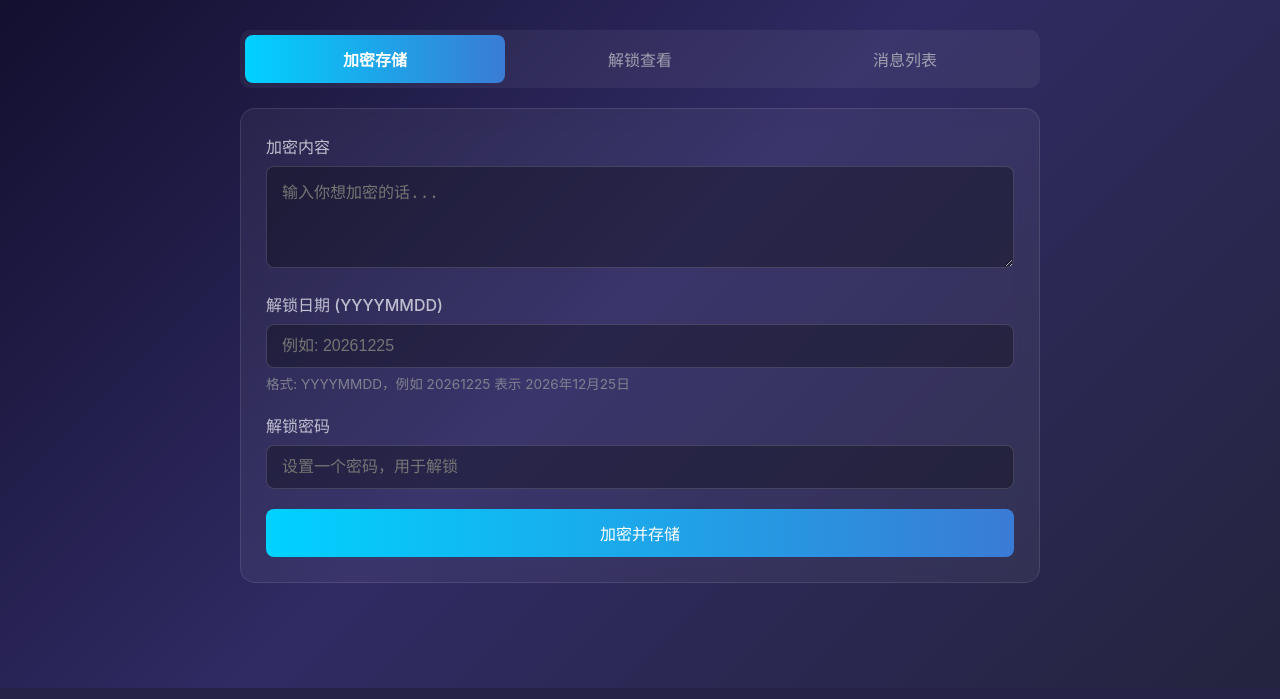
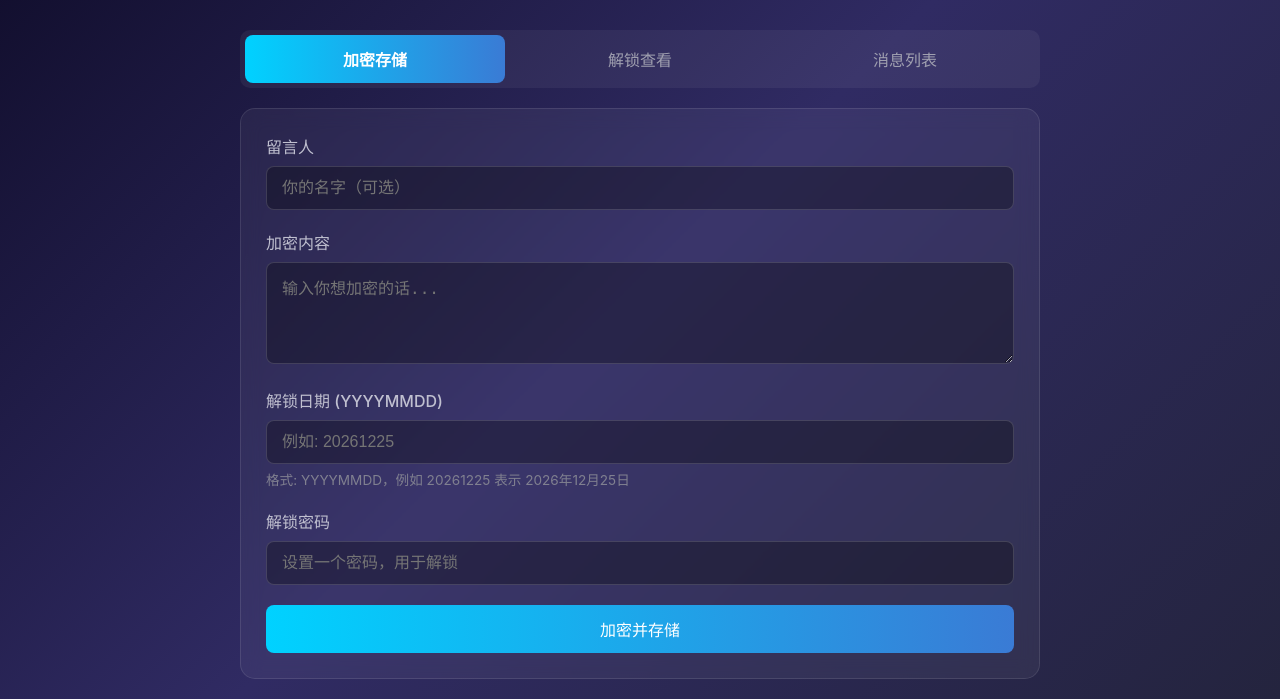
Before and after one commit to wakerwang/time-lock, a Flask app: page / in a window 1280 px wide. Shown: the part 112-811 px from the top of the page. Run offline with Flask 3, Linux system fonts and the light colour scheme.

Commit message:
Add name field for messages

```diff
--- a/app.py
+++ b/app.py
@@ -10,7 +10,12 @@ def index():
 @app.route("/api/encrypt", methods=["POST"])
 def encrypt():
     data = request.json
-    result = crypto.encrypt_message(data["content"], data["unlock_date"], data["password"])
+    result = crypto.encrypt_message(
+        data["content"],
+        data["unlock_date"],
+        data["password"],
+        data.get("name", "")
+    )
     return jsonify(result)
 
 @app.route("/api/decrypt", methods=["POST"])
--- a/crypto.py
+++ b/crypto.py
@@ -32,7 +32,7 @@ def _save_data(data: dict):
         json.dump(data, f, ensure_ascii=False, indent=2)
 
 
-def encrypt_message(content: str, unlock_date: str, password: str) -> dict:
+def encrypt_message(content: str, unlock_date: str, password: str, name: str = "") -> dict:
     """
     加密消息并存储。
     unlock_date 格式: YYYYMMDD
@@ -52,6 +52,7 @@ def encrypt_message(content: str, unlock_date: str, password: str) -> dict:
         "salt": base64.b64encode(salt).decode("utf-8"),
         "unlock_date": unlock_date,
         "created_at": created_at,
+        "name": name,
     }
     _save_data(data)
 
@@ -107,6 +108,7 @@ def list_messages() -> list:
         is_unlocked = now >= unlock_date
         result.append({
             "id": msg_id,
+            "name": msg.get("name", ""),
             "unlock_date": msg["unlock_date"],
             "created_at": msg["created_at"],
             "is_unlocked": is_unlocked,
--- a/templates/index.html
+++ b/templates/index.html
@@ -21,6 +21,10 @@
 
         <div id="encrypt-tab" class="tab-content active">
             <form id="encrypt-form">
+                <div class="form-group">
+                    <label for="name">留言人</label>
+                    <input type="text" id="name" name="name" placeholder="你的名字（可选）">
+                </div>
                 <div class="form-group">
                     <label for="content">加密内容</label>
                     <textarea id="content" name="content" placeholder="输入你想加密的话..." rows="4" required></textarea>
@@ -90,6 +94,7 @@
                 <table class="message-table">
                     <thead>
                         <tr>
+                            <th>留言人</th>
                             <th>消息ID</th>
                             <th>创建时间</th>
                             <th>解锁日期</th>
@@ -100,6 +105,7 @@
                     <tbody>
                         {% for msg in messages %}
                         <tr>
+                            <td>{{ msg.name or '-' }}</td>
                             <td><code>{{ msg.id }}</code></td>
                             <td>{{ msg.created_at }}</td>
                             <td>{{ msg.unlock_date }}</td>
@@ -139,6 +145,7 @@
         // Encrypt form
         document.getElementById('encrypt-form').addEventListener('submit', async (e) => {
             e.preventDefault();
+            const name = document.getElementById('name').value;
             const content = document.getElementById('content').value;
             const unlockDate = document.getElementById('unlock-date').value;
             const password = document.getElementById('encrypt-password').value;
@@ -152,7 +159,7 @@
                 const response = await fetch('/api/encrypt', {
                     method: 'POST',
                     headers: {'Content-Type': 'application/json'},
-                    body: JSON.stringify({content, unlock_date: unlockDate, password})
+                    body: JSON.stringify({name, content, unlock_date: unlockDate, password})
                 });
                 const data = await response.json();
 
```
